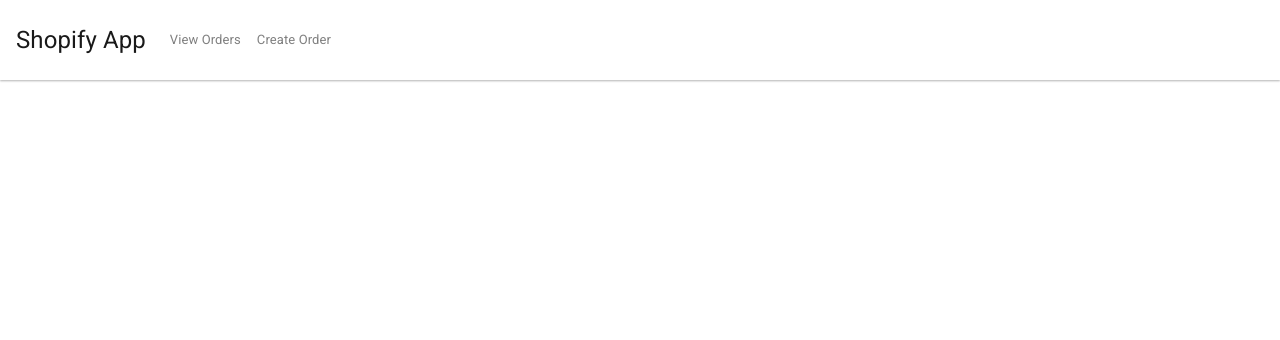
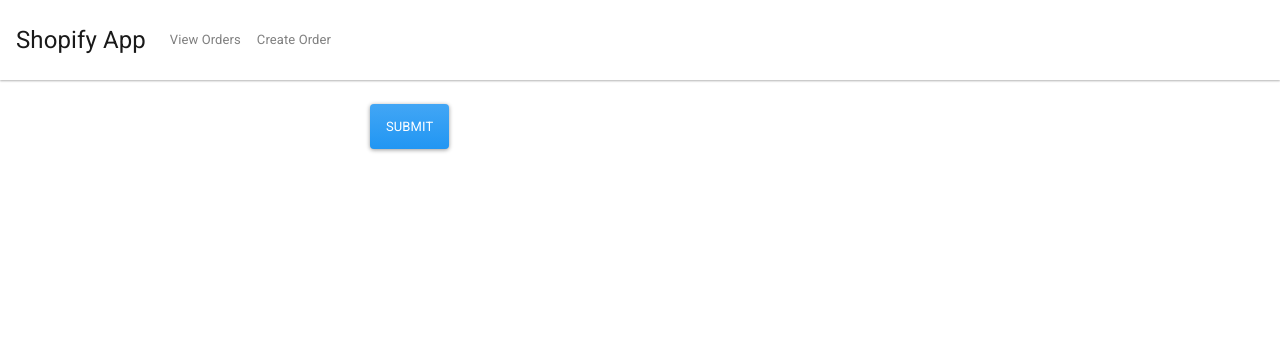
Before and after one commit to jameswilliams1/django-shopify, a Django app: page /orders/create/ in a window 1280 px wide. Shown: the top 340 px of the page. Run offline with Django 3.2, Linux system fonts and the light colour scheme; some libraries are stand-ins or nearby versions.

Commit message:
fix test views, iprove form html

```diff
--- a/shopify_app/templates/orders/order_create_form.html
+++ b/shopify_app/templates/orders/order_create_form.html
@@ -1,7 +1,21 @@
 {% extends "base.html" %}
+{% load crispy_forms_tags %}
 
 {% block title %}Create Order{% endblock title %}
 
 {% block content %}
-{{ form }}
+<br>
+<div class="row">
+    <div class="col-md-6 offset-md-3">
+        <form class="form-horizontal" method="POST" action="{% url 'orders:create' %}">
+            {% csrf_token %}
+            {{ form|crispy }}
+            <div class="control-group">
+              <div class="controls">
+                <button type="submit" class="btn btn-primary">Submit</button>
+              </div>
+            </div>
+        </form>
+    </div>
+  </div>
 {% endblock content %}
```
Also changed, not shown: shopify_app/orders/tests/test_views.py (+2 -3 lines).
